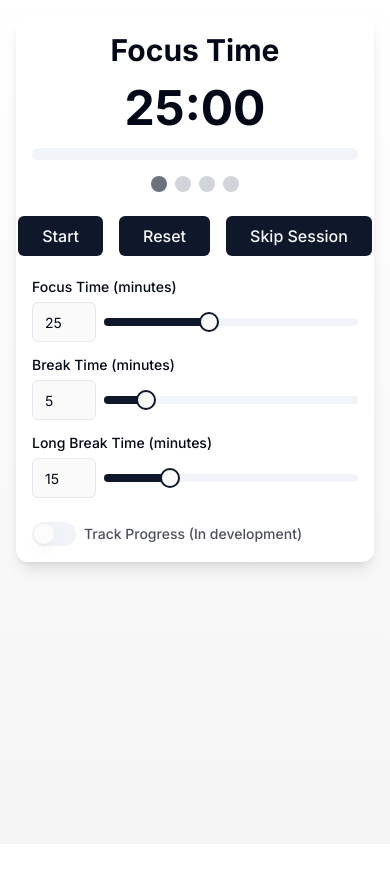
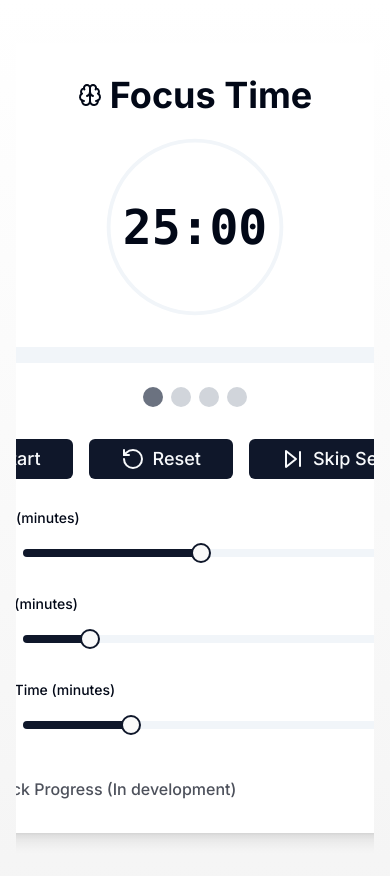
Before and after one commit to tomikng/pomodoro, a Next.js app: page / in a window 390 px wide. Before the commit the page ends 844 px from the top, so only its background shows below. Built offline with nearby package versions, Linux system fonts and the light colour scheme.

Commit message:
feat: redesign

```diff
--- a/components/PomodoroTimer.tsx
+++ b/components/PomodoroTimer.tsx
@@ -15,6 +15,14 @@ import {
   DialogFooter,
 } from '@/components/ui/dialog'
 import { gsap } from 'gsap'
+import {
+  Play,
+  Pause,
+  RotateCcw,
+  SkipForward,
+  Coffee,
+  Brain,
+} from 'lucide-react'
 
 type WorkerMessage = {
   type: 'START' | 'PAUSE' | 'RESET' | 'SET_TIME' | 'SKIP'
@@ -268,59 +276,79 @@ export default function PomodoroTimer() {
     }
   }, [currentSession])
 
-  // New useEffect for updating the document title
   useEffect(() => {
     document.title = `${formatTime(timeLeft)} - ${isBreak ? 'Break' : 'Focus'}`
   }, [timeLeft, isBreak])
 
   return (
-    <div className="max-w-2xl mx-auto p-4 md:p-8 space-y-6 md:space-y-8 bg-white rounded-xl shadow-lg">
+    <div className="min-h-screen flex items-center justify-center bg-gradient-to-b from-background-start to-background-end overflow-hidden">
+      <div className="max-w-2xl mx-auto p-8 space-y-8 bg-card rounded-xl shadow-lg relative">
         <div className="text-center">
-        <h2 className="text-3xl md:text-4xl font-bold mb-4">
-          {isBreak ? 'Break Time' : 'Focus Time'}
+          <h2 className="text-4xl font-bold mb-4 flex items-center justify-center">
+            {isBreak ? (
+              <>
+                <Coffee className="mr-2" />
+                Break Time
+              </>
+            ) : (
+              <>
+                <Brain className="mr-2" />
+                Focus Time
+              </>
+            )}
           </h2>
+          <div className="relative w-48 h-48 mx-auto mb-6">
+            <svg viewBox="0 0 100 100" className="w-full h-full">
+              <circle
+                cx="50"
+                cy="50"
+                r="45"
+                fill="none"
+                stroke="currentColor"
+                strokeWidth="2"
+                className="text-muted"
+              />
+            </svg>
+            <div className="absolute inset-0 flex items-center justify-center">
               <div
-          ref={timerRef}
-          className="text-5xl md:text-6xl font-bold mb-4 md:mb-6"
+                className="text-5xl font-bold font-mono"
+                style={{ fontVariantNumeric: 'tabular-nums' }}
               >
                 {formatTime(timeLeft)}
               </div>
-        <Progress
-          value={calculateProgress()}
-          className="w-full h-3 md:h-4 mb-4 md:mb-6"
-        />
+            </div>
+          </div>
+          <Progress value={calculateProgress()} className="w-full h-4 mb-6" />
           <div ref={dotsRef} className="flex justify-center space-x-2 mb-4">
             {[...Array(4)].map((_, i) => (
               <div
                 key={i}
-              className={`w-4 h-4 md:w-5 md:h-5 rounded-full ${getDotColor(i)}`}
+                className={`w-5 h-5 rounded-full ${getDotColor(i)}`}
               />
             ))}
           </div>
         </div>
 
         <div className="flex justify-center space-x-4">
-        <Button
-          onClick={toggleTimer}
-          className="px-6 py-2 md:px-8 md:py-3 text-base md:text-lg"
-        >
+          <Button onClick={toggleTimer} className="px-8 py-3 text-lg">
+            {isRunning && !isPaused ? (
+              <Pause className="mr-2" />
+            ) : (
+              <Play className="mr-2" />
+            )}
             {isRunning && !isPaused ? 'Pause' : 'Start'}
           </Button>
-        <Button
-          onClick={resetTimer}
-          className="px-6 py-2 md:px-8 md:py-3 text-base md:text-lg"
-        >
+          <Button onClick={resetTimer} className="px-8 py-3 text-lg">
+            <RotateCcw className="mr-2" />
             Reset
           </Button>
-        <Button
-          onClick={handleSkipSession}
-          className="px-6 py-2 md:px-8 md:py-3 text-base md:text-lg"
-        >
+          <Button onClick={handleSkipSession} className="px-8 py-3 text-lg">
+            <SkipForward className="mr-2" />
             {isBreak ? 'Skip Break' : 'Skip Session'}
           </Button>
         </div>
 
-      <div className="grid grid-cols-1 md:grid-cols-3 gap-4 md:gap-6">
+        <div className="grid grid-cols-1 md:grid-cols-3 gap-6">
           <div>
             <Label htmlFor="sessionTime" className="mb-2 block">
               Focus Time (minutes)
@@ -334,7 +362,7 @@ export default function PomodoroTimer() {
                 onBlur={(e) => handleSessionTimeChange(e.target.value)}
                 min={1}
                 max={60}
-              className="w-16 md:w-20"
+                className="w-20"
                 disabled={isRunning}
               />
               <Slider
@@ -361,7 +389,7 @@ export default function PomodoroTimer() {
                 onBlur={(e) => handleBreakTimeChange(e.target.value)}
                 min={1}
                 max={30}
-              className="w-16 md:w-20"
+                className="w-20"
                 disabled={isRunning}
               />
               <Slider
@@ -388,7 +416,7 @@ export default function PomodoroTimer() {
                 onBlur={(e) => handleLongBreakTimeChange(e.target.value)}
                 min={1}
                 max={60}
-              className="w-16 md:w-20"
+                className="w-20"
                 disabled={isRunning}
               />
               <Slider
@@ -411,31 +439,10 @@ export default function PomodoroTimer() {
             disabled={true}
             onCheckedChange={setTrackProgress}
           />
-        <Label htmlFor="track-progress" className="text-sm md:text-base">
+          <Label htmlFor="track-progress" className="text-base">
             Track Progress (In development)
           </Label>
         </div>
-
-      {/*<Alert>*/}
-      {/*  <AlertCircle className="h-4 w-4 md:h-5 md:w-5" />*/}
-      {/*  <AlertTitle className="text-sm md:text-base">*/}
-      {/*    Local Storage Only*/}
-      {/*  </AlertTitle>*/}
-      {/*  <AlertDescription className="text-xs md:text-sm">*/}
-      {/*    Currently, all progress is stored locally in your browser. Your data*/}
-      {/*    will be lost if you clear your browser data.*/}
-      {/*  </AlertDescription>*/}
-      {/*</Alert>*/}
-
-      {/*<ImprovedStatistics*/}
-      {/*  totalFocusTime={formatTime(totalFocusTime)}*/}
-      {/*  totalBreakTime={formatTime(totalBreakTime)}*/}
-      {/*  totalLongBreakTime={formatTime(totalLongBreakTime)}*/}
-      {/*/>*/}
-
-      {/*<div className="text-center text-lg md:text-xl font-semibold">*/}
-      {/*  Sessions completed: {sessionCount}*/}
-      {/*</div>*/}
 
         <Dialog open={showAlert} onOpenChange={setShowAlert}>
           <DialogContent>
@@ -482,5 +489,6 @@ export default function PomodoroTimer() {
           </DialogContent>
         </Dialog>
       </div>
+    </div>
   )
 }
```
Lines whose indentation alone changed are shown as unchanged.
